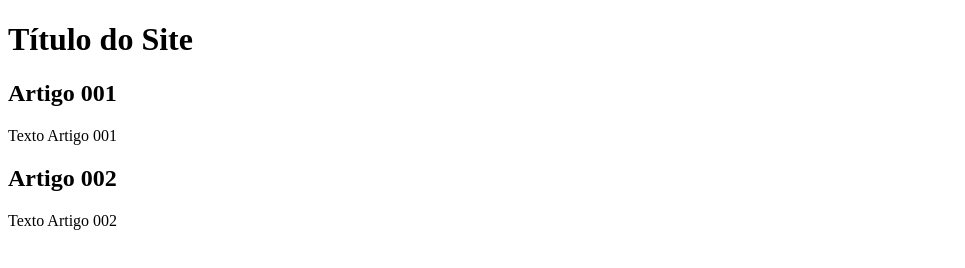
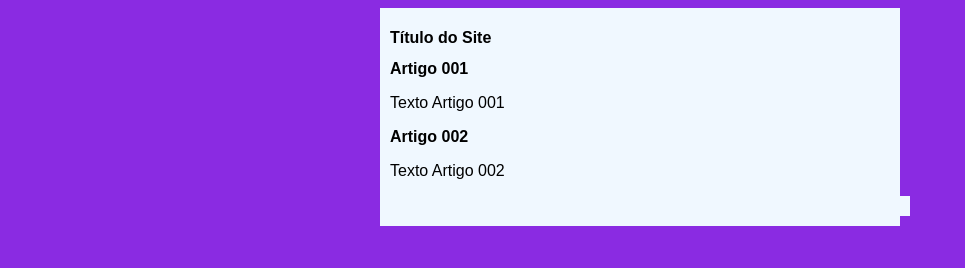
Before and after one commit to JhonHRein/projeto-site, a plain HTML site: page index.html in a window 1280 px wide. Shown: the whole page, without its empty margins (0-965 px from the left). Drawn offline with Linux system fonts and the light colour scheme.

Commit message:
iniciei o design

```diff
--- /dev/null
+++ b/estilos/style.css
@@ -0,0 +1,17 @@
+* {font-family: Arial, Helvetica, sans-serif;
+    font-size: 16px;
+
+}
+
+
+body {
+    background-color: blueviolet;
+
+}
+
+main {background-color: aliceblue;
+width: 500px;
+margin: auto;
+padding: 10px;
+box-shadow: 3px 5px rgb(red, green, blue);
+}
--- a/index.html
+++ b/index.html
@@ -4,6 +4,7 @@
     <meta charset="UTF-8">
     <meta name="viewport" content="width=device-width, initial-scale=1.0">
     <title>Titulo do Site</title>
+    <link rel="stylesheet" href="estilos/style.css">
 </head>
 <body>
     <main>
```
